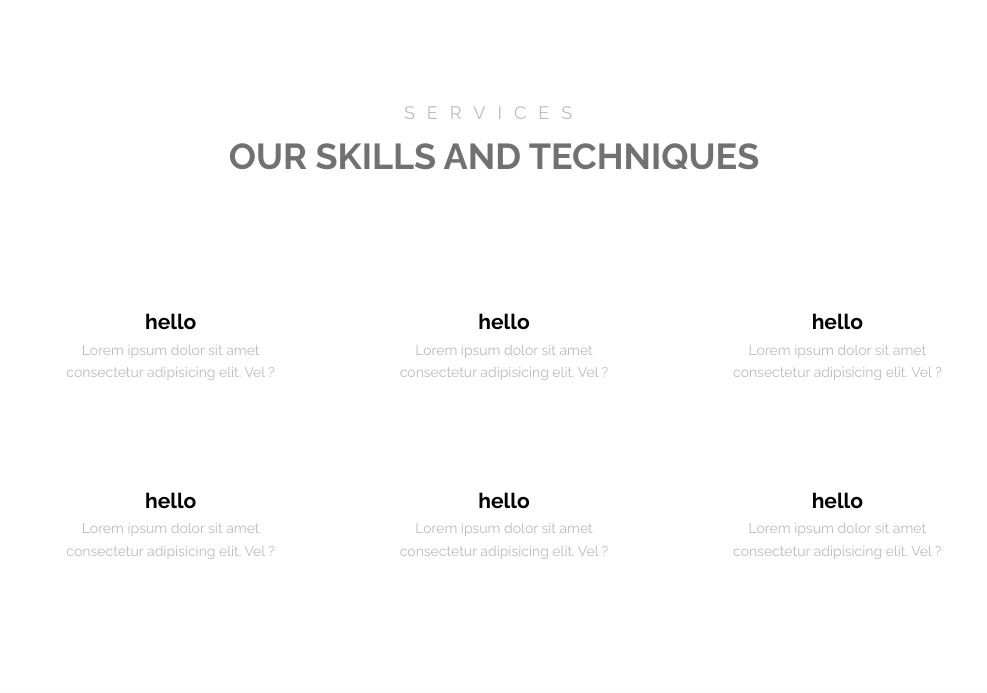
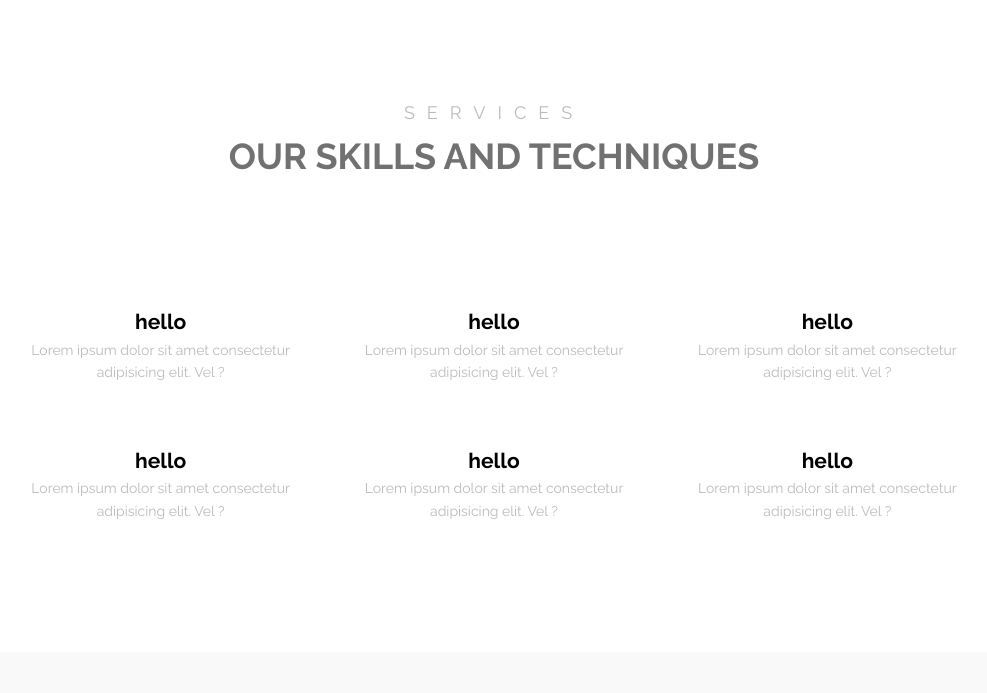
Before and after one commit to manikagnish/photography, a PHP site: page / in a window 1280 px wide. Shown: the part 801-1494 px from the top of the page, without its empty margins (146-1133 px from the left). Run offline with PHP 8.4, Linux system fonts and the light colour scheme; some web fonts are replaced.

Commit message:
applied grids on services

```diff
--- a/css/main.css
+++ b/css/main.css
@@ -1065,18 +1065,18 @@ label {
 }
 
 .services ul {
+  cursor: pointer;
   margin-top: 40px;
-  display: -webkit-box;
-  display: -ms-flexbox;
-  display: flex;
-  margin-left: 140px;
-  margin-right: 140px;
+  display: -ms-grid;
+  display: grid;
+  -ms-grid-columns: (minmax(30rem, 1fr))[auto-fit];
+      grid-template-columns: repeat(auto-fit, minmax(30rem, 1fr));
+  padding: 0 14rem;
 }
 
 .services li {
   list-style: none;
-  padding: 30px;
-  margin-left: 20px;
+  padding: 3rem;
   -webkit-transition: all 0.5s ease-in;
   transition: all 0.5s ease-in;
 }
--- a/css/pages/_services.scss
+++ b/css/pages/_services.scss
@@ -1,31 +1,28 @@
-.services{
+.services {
   display: block !important;
   background-color: white !important;
   text-align: center;
 
-    ul{
+  ul {
+    cursor: pointer;
     margin-top: 40px;
-        display: flex;
-        margin-left: 140px;
-        margin-right: 140px;
+    display: grid;
+    grid-template-columns: repeat(auto-fit, minmax(30rem, 1fr));
+    padding: 0 14rem;
   }
-li{
+  li {
     list-style: none;
-    padding: 30px;
-    margin-left: 20px;
+    padding: 3rem;
     transition: all 0.5s ease-in;
-    h1{
-        color:black;
+    h1 {
+      color: black;
       transition: all 0.5s ease-in;
-
     }
-    &:hover{
-        box-shadow: 2px 2px 2px 2px gainsboro ;
-        h1{
-            color:gold;
+    &:hover {
+      box-shadow: 2px 2px 2px 2px gainsboro;
+      h1 {
+        color: gold;
       }
     }
-
   }
-
 }
--- a/index.html
+++ b/index.html
@@ -147,8 +147,6 @@
     <li class="skills"> <h1>hello</h1><p>Lorem ipsum dolor sit amet consectetur adipisicing elit. Vel ?</p></li>
     <li class="skills">  <h1>hello</h1><p>Lorem ipsum dolor sit amet consectetur adipisicing elit. Vel ?</p</li>
     <li class="skills">  <h1>hello</h1><p>Lorem ipsum dolor sit amet consectetur adipisicing elit. Vel ?</p</li>
-  </ul>
-  <ul>
     <li class="skills">  <h1>hello</h1><p>Lorem ipsum dolor sit amet consectetur adipisicing elit. Vel ?</p</li>
     <li class="skills">  <h1>hello</h1><p>Lorem ipsum dolor sit amet consectetur adipisicing elit. Vel ?</p</li>
     <li class="skills">  <h1>hello</h1><p>Lorem ipsum dolor sit amet consectetur adipisicing elit. Vel ?</p</li>
```
Also changed, not shown: 1 other file. Lines whose indentation alone changed are shown as unchanged.
